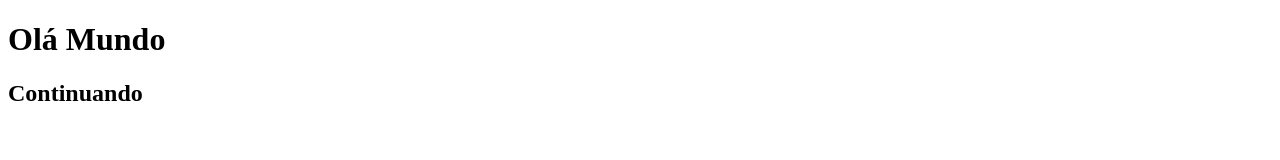
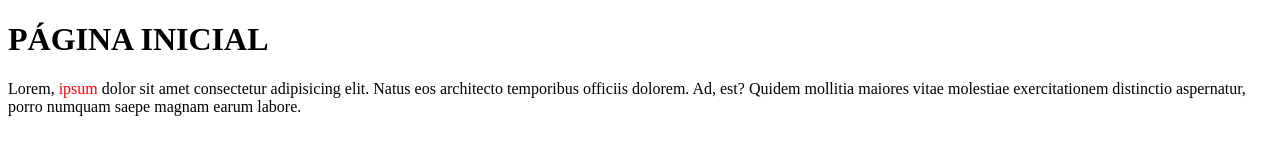
Before and after one commit to kkoliveiraa/exercicio1-s, a plain HTML site: page index.html in a window 1280 px wide. Drawn offline with Linux system fonts and the light colour scheme.

Commit message:
Criei um bloco de texto com css.

```diff
--- a/index.html
+++ b/index.html
@@ -8,8 +8,16 @@
 </head>
 <body>
 
-    <h1>Olá Mundo</h1>
+    <!--h1>Olá Mundo</-h1>
     <h2>Continuando</h2>
-
+    <h3>Exercitando os títulos</h3 -->
+        <div>
+            <h1>PÁGINA INICIAL</h1>
+            <div>
+                <p>
+                    Lorem, <span style="color:#ff0000;"> ipsum</span> dolor sit amet consectetur adipisicing elit. Natus eos architecto temporibus officiis dolorem. Ad, est? Quidem mollitia maiores vitae molestiae exercitationem distinctio aspernatur, porro numquam saepe magnam earum labore.
+                </p>
+            </div>
+        </div>
 </body>
 </html>
```
